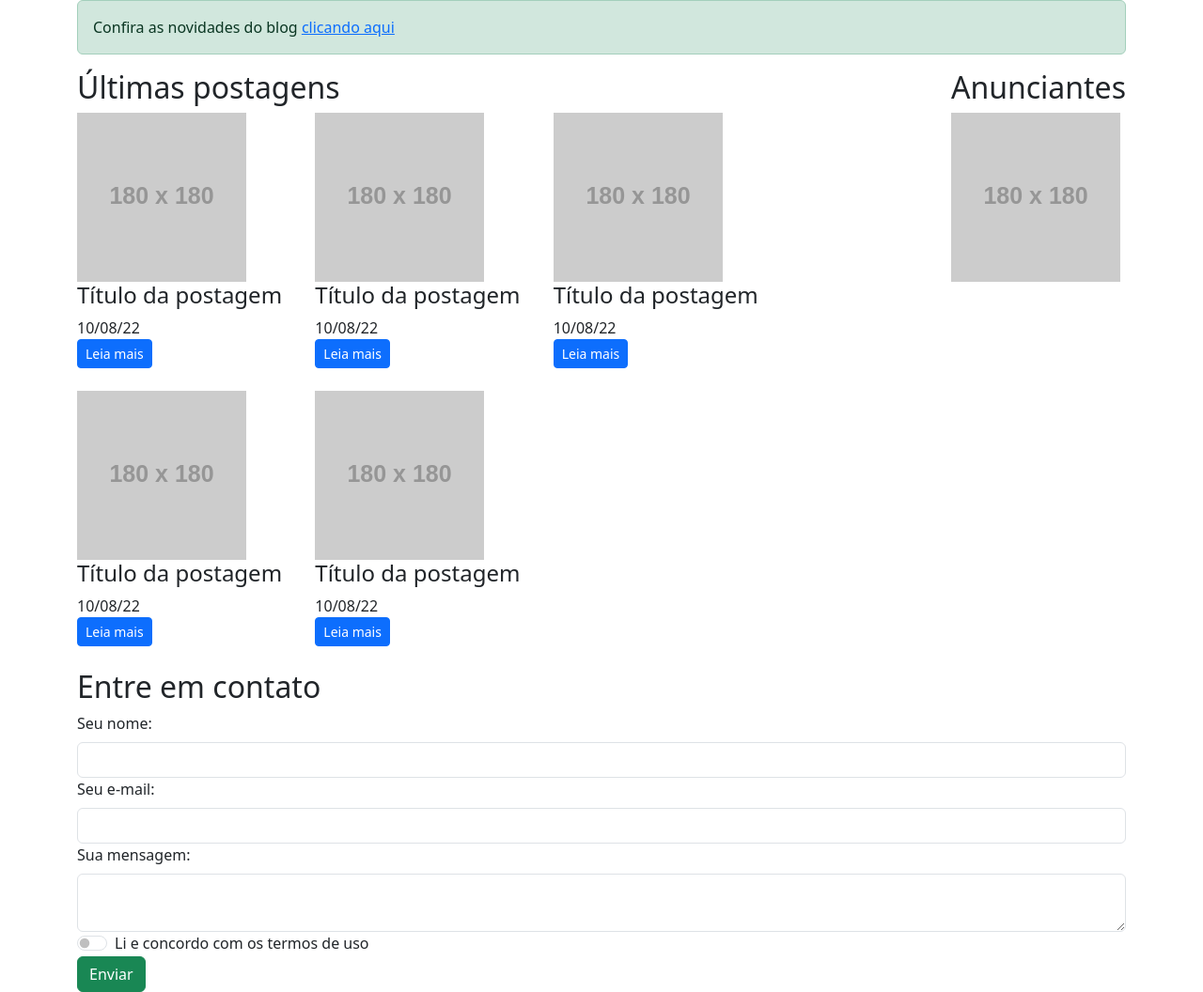
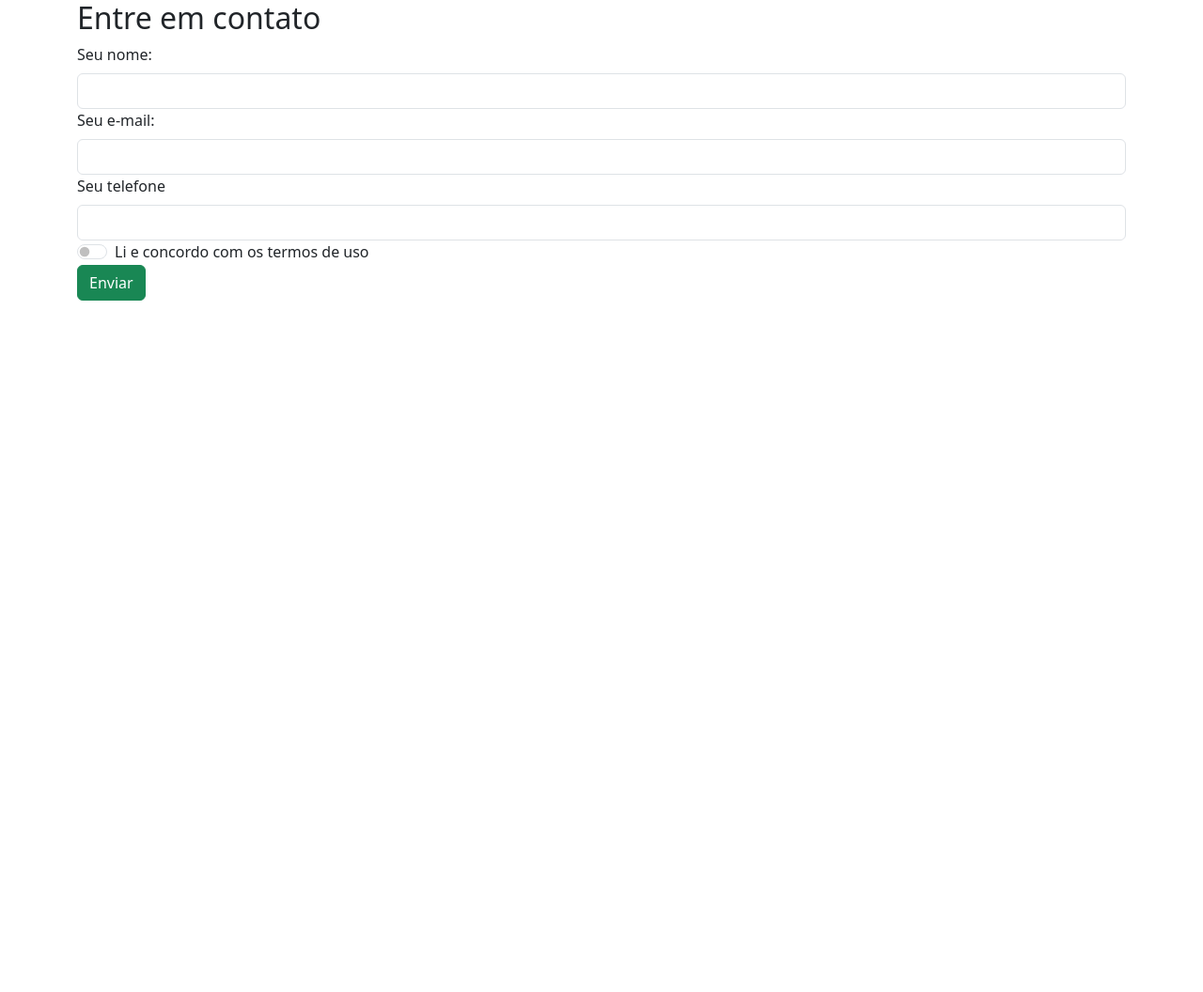
Before and after one commit to MouraWanderson/ebac, a plain HTML site: page modulo_12/index.html in a window 1280 px wide. Shown: the whole page at 94% size. After the commit the page ends 800 px from the top, so only its background shows below. Drawn offline with nearby package versions, Linux system fonts and the light colour scheme; placeholder pictures from the web are drawn by us.

Commit message:
criando_exercici0_modulo_12

```diff
--- a/modulo_12/index.html
+++ b/modulo_12/index.html
@@ -3,72 +3,22 @@
 <head>
     <meta charset="UTF-8">
     <meta name="viewport" content="width=device-width, initial-scale=1.0">
-    <title>Document</title>
+    <title>Formuário Bootstrap</title>
     <link href="https://cdn.jsdelivr.net/npm/bootstrap@5.3.0/dist/css/bootstrap.min.css" rel="stylesheet" integrity="sha384-9ndCyUaIbzAi2FUVXJi0CjmCapSmO7SnpJef0486qhLnuZ2cdeRhO02iuK6FUUVM" crossorigin="anonymous">
     <link rel="stylesheet" href="main.css">
 </head>
 <body>
     <div class="container">
-        <div class="col">
-            <div class="alert alert-success">
-                Confira as novidades do blog <a href="#">clicando aqui</a>
-            </div>
-        </div>
-        <div class="row">
-            <div class="col-md-8">
-                <h2>Últimas postagens</h2>
-                <div class="container g-0">
-                    <div class="row">
-                        <div class="col-md-4 post">
-                            <img src="https://via.placeholder.com/180x180" alt="">
-                            <h4>Título da postagem</h4>
-                            <time>10/08/22</time>
-                            <a class="btn btn-primary btn-sm">Leia mais</a>
-                        </div>
-                        <div class="col-md-4 post">
-                            <img src="https://via.placeholder.com/180x180" alt="">
-                            <h4>Título da postagem</h4>
-                            <time>10/08/22</time>
-                            <a class="btn btn-primary btn-sm">Leia mais</a>
-                        </div>
-                        <div class="col-md-4 post">
-                            <img src="https://via.placeholder.com/180x180" alt="">
-                            <h4>Título da postagem</h4>
-                            <time>10/08/22</time>
-                            <a class="btn btn-primary btn-sm">Leia mais</a>
-                        </div>
-                        <div class="col-md-4 post">
-                            <img src="https://via.placeholder.com/180x180" alt="">
-                            <h4>Título da postagem</h4>
-                            <time>10/08/22</time>
-                            <a class="btn btn-primary btn-sm">Leia mais</a>
-                        </div>
-                        <div class="col-md-4 post">
-                            <img src="https://via.placeholder.com/180x180" alt="">
-                            <h4>Título da postagem</h4>
-                            <time>10/08/22</time>
-                            <a class="btn btn-primary btn-sm">Leia mais</a>
-                        </div>
-                    </div>
-                </div>
-            </div>
-            <div class="col-md-4 d-flex justify-content-end">
-                <div>
-                    <h2>Anunciantes</h2>
-                    <img src="https://via.placeholder.com/180x180" alt="">
-                </div>
-            </div>
-        </div>
         <div class="row">
             <div class="col">
                 <h2>Entre em contato</h2>
                 <form>
                     <label class="form-label" for="nome">Seu nome:</label>
-                    <input class="form-control" type="text" id="nome" />
+                    <input class="form-control" type="text" id="nome">
                     <label for="email" class="form-label">Seu e-mail:</label>
                     <input id="email" type="e-mail" class="form-control">
-                    <label for="mensagem" class="form-label">Sua mensagem:</label>
-                    <textarea id="mensagem" class="form-control"></textarea>
+                    <label for="telefone" class="form-label">Seu telefone</label>
+                    <input class="form-control" type="tel" id="telefone">
                     <div class="form-check form-switch">
                         <label for="aceito os termos">Li e concordo com os termos de uso</label>
                     <input class="form-check-input" type="checkbox" id="aceito-termos">
```
